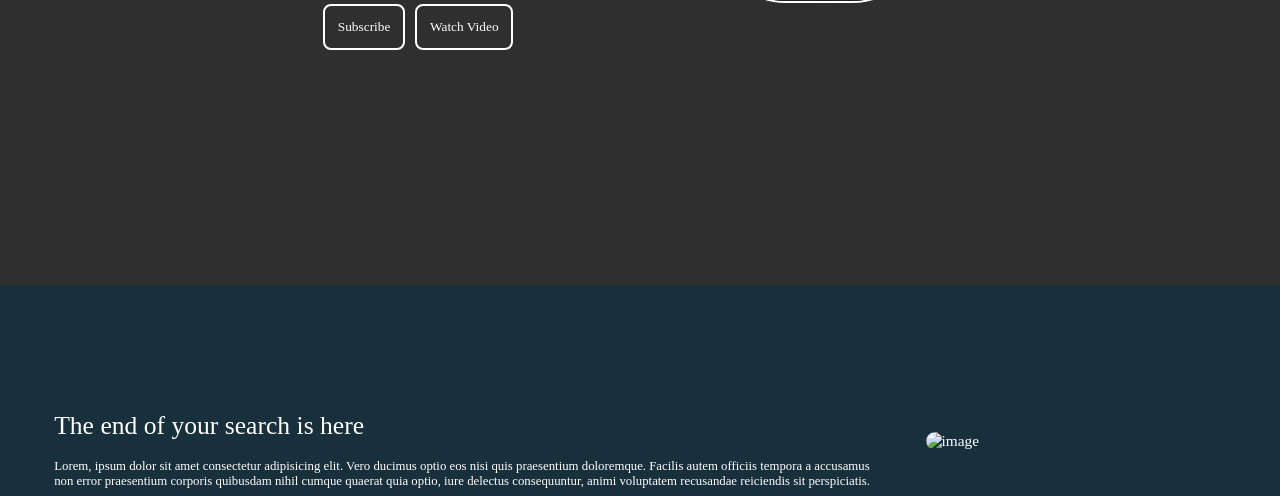
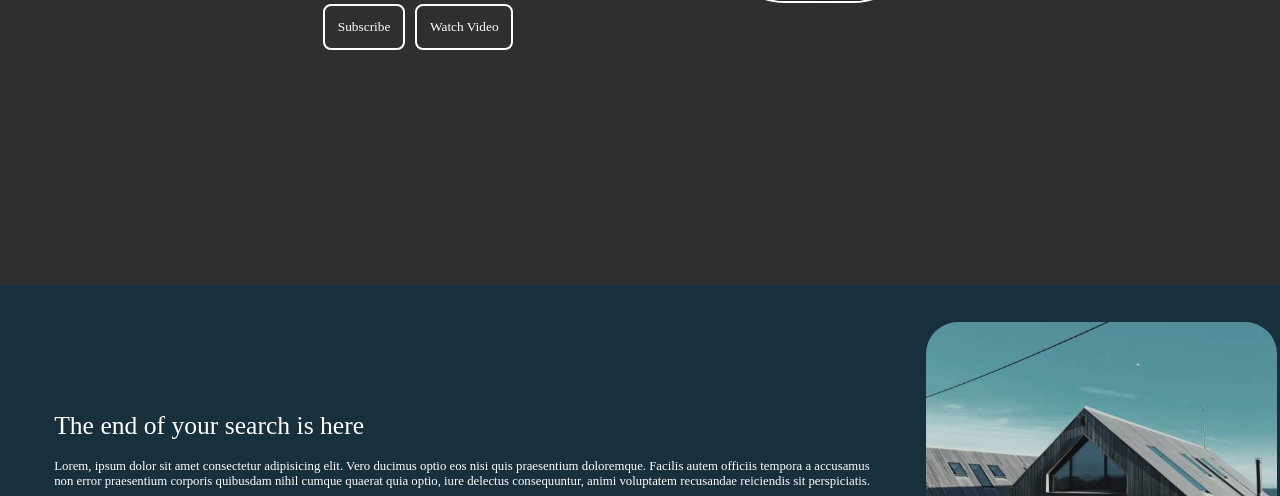
Before and after one commit to TheGreatVishal/Responsive, a plain HTML site: page index.html in a window 1280 px wide. Shown: the part 456-952 px from the top of the page. Drawn offline with Linux system fonts and the light colour scheme; the site is published under a folder, as on GitHub Pages, so addresses that start at the root find nothing.

Commit message:
Update index.html

```diff
--- a/index.html
+++ b/index.html
@@ -68,7 +68,7 @@
                 </p>
             </div>
             <div class="thumbnail">
-                <img src="/img/four.jpg" alt="image" class="imgFluid">
+                <img src="img/four.jpg" alt="image" class="imgFluid">
             </div>
         </section>
         <hr class="hrr">
```
